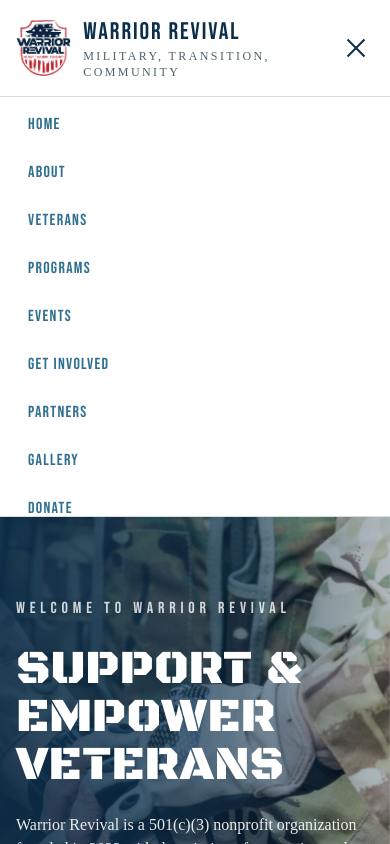
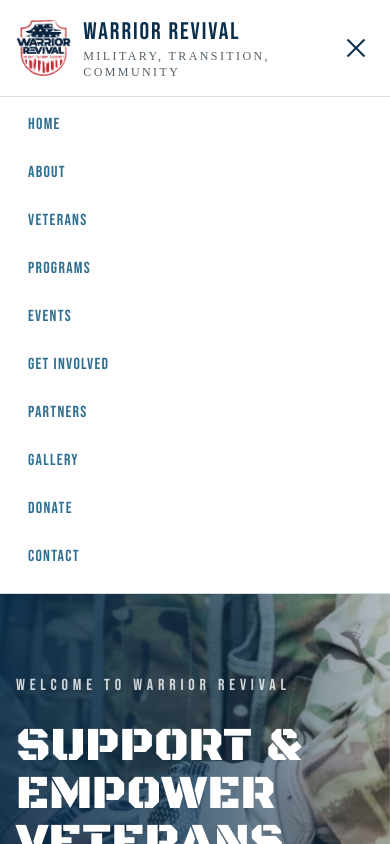
Before and after one commit to dulbrich/Warrior-Revival, a Next.js app: page / in a window 390 px wide. Both pictures are taken after a click on the button "Toggle menu". Shown: the top 844 px of the page. Built offline with nearby package versions, Linux system fonts and the light colour scheme.

Commit message:
Fix mobile menu height

```diff
--- a/src/app/events/EventsPageClient.tsx
+++ b/src/app/events/EventsPageClient.tsx
@@ -582,7 +582,9 @@
         <div
           id="mobile-navigation"
           className={`lg:hidden overflow-hidden border-b border-border bg-surface/95 backdrop-blur transition-[max-height,opacity] duration-300 ease-out ${
-            isMenuOpen ? "max-h-[420px] opacity-100" : "max-h-0 opacity-0 pointer-events-none"
+            isMenuOpen
+              ? "max-h-[calc(100vh-96px)] overflow-y-auto opacity-100"
+              : "max-h-0 opacity-0 pointer-events-none"
           }`}
           aria-hidden={!isMenuOpen}
         >
--- a/src/app/page.tsx
+++ b/src/app/page.tsx
@@ -241,7 +241,9 @@
         <div
           id="mobile-navigation"
           className={`lg:hidden overflow-hidden border-b border-border bg-surface/95 backdrop-blur transition-[max-height,opacity] duration-300 ease-out ${
-            isMenuOpen ? "max-h-[420px] opacity-100" : "max-h-0 opacity-0 pointer-events-none"
+            isMenuOpen
+              ? "max-h-[calc(100vh-96px)] overflow-y-auto opacity-100"
+              : "max-h-0 opacity-0 pointer-events-none"
           }`}
           aria-hidden={!isMenuOpen}
         >
--- a/src/app/veterans/VeteransPageClient.tsx
+++ b/src/app/veterans/VeteransPageClient.tsx
@@ -145,7 +145,9 @@
         <div
           id="mobile-navigation"
           className={`lg:hidden overflow-hidden border-b border-border bg-surface/95 backdrop-blur transition-[max-height,opacity] duration-300 ease-out ${
-            isMenuOpen ? "max-h-[420px] opacity-100" : "max-h-0 opacity-0 pointer-events-none"
+            isMenuOpen
+              ? "max-h-[calc(100vh-96px)] overflow-y-auto opacity-100"
+              : "max-h-0 opacity-0 pointer-events-none"
           }`}
           aria-hidden={!isMenuOpen}
         >
```
